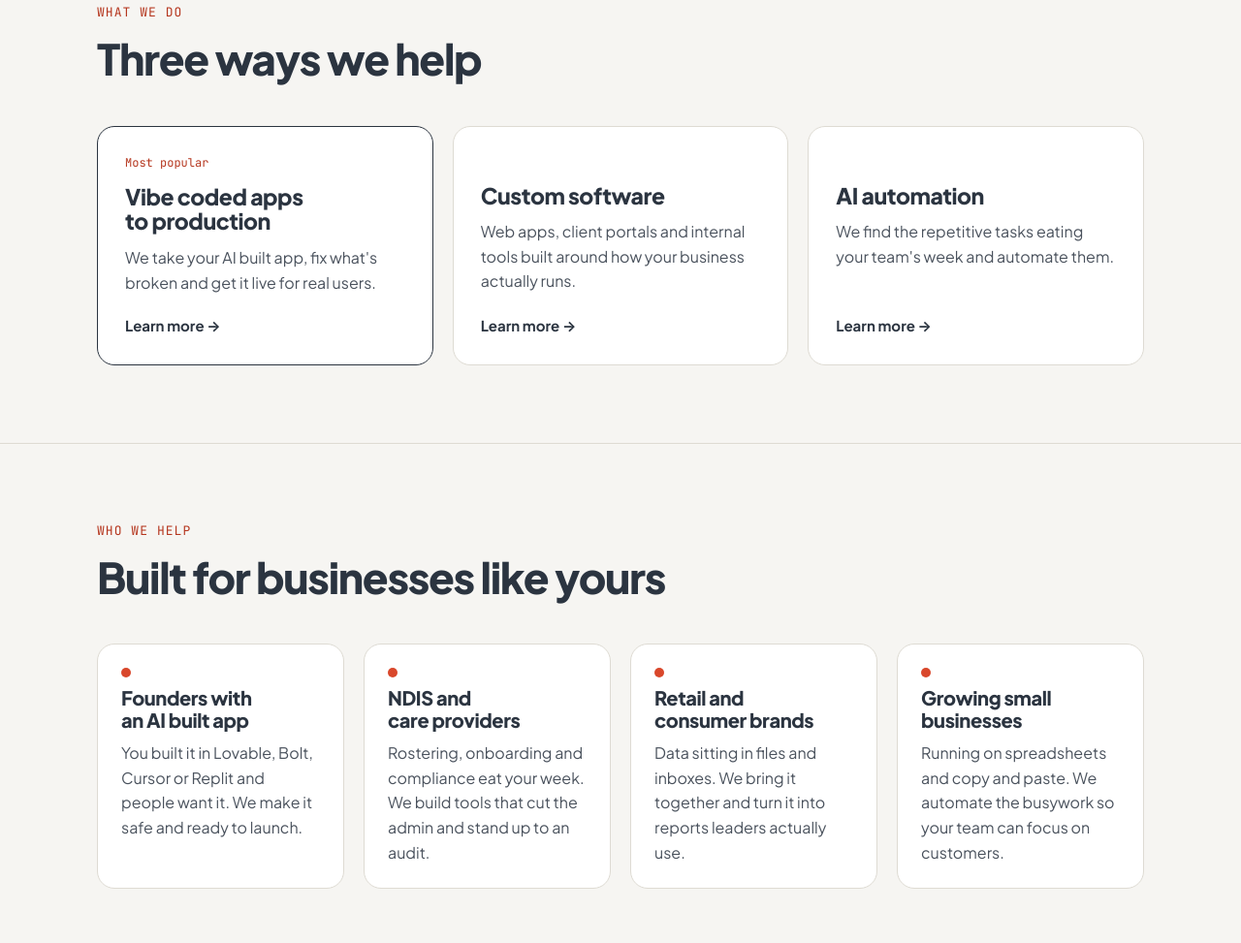
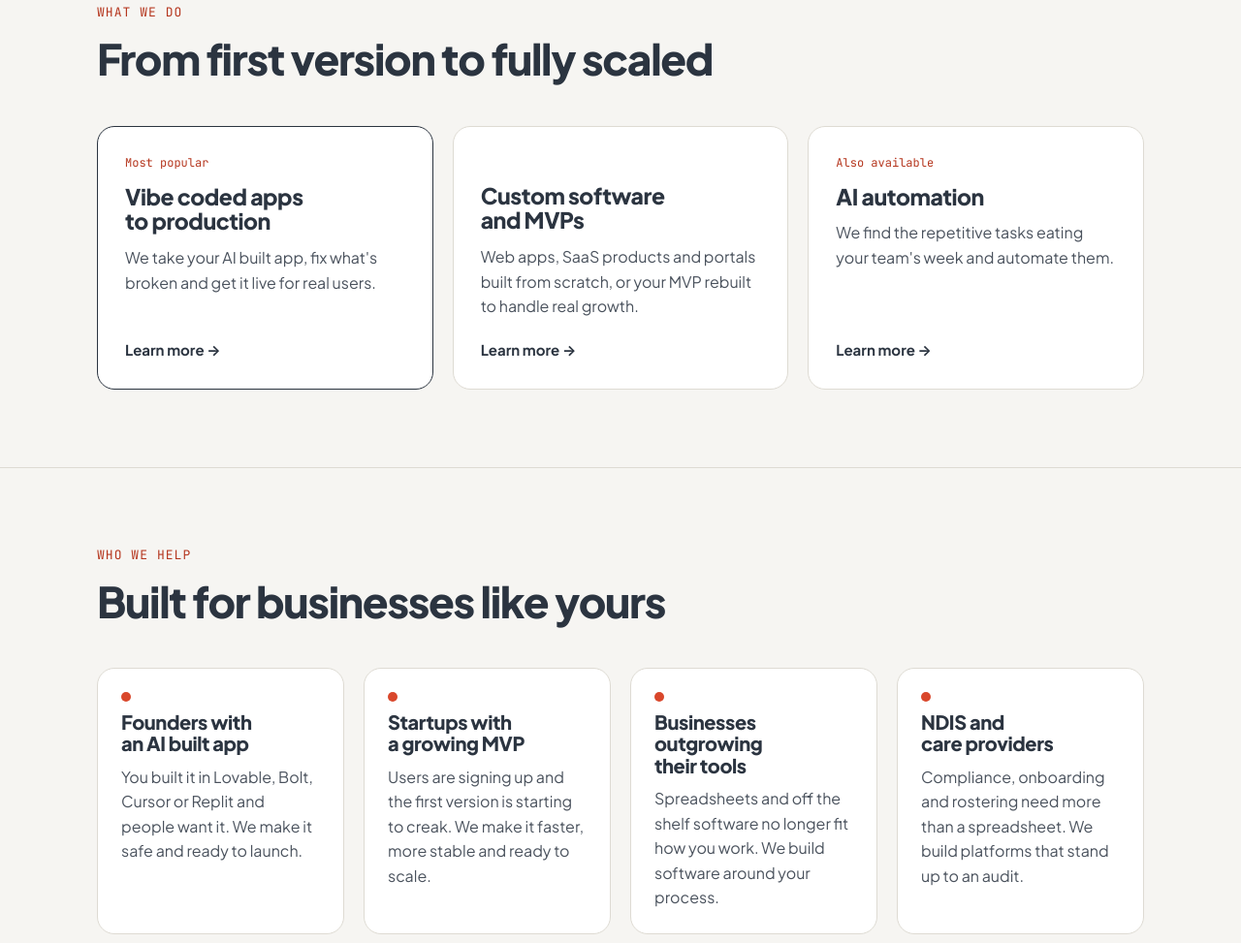
Before and after one commit to taimoor37/brolgo-site, a plain HTML site: page index.html in a window 1280 px wide. Shown: the part 759-1732 px from the top of the page at 97% size. Drawn offline with Linux system fonts and the light colour scheme.

Commit message:
Lead with custom software and MVP scaling, make AI automation secondary

```diff
--- a/index.html
+++ b/index.html
@@ -3,16 +3,16 @@
 <head>
 <meta charset="utf-8">
 <meta name="viewport" content="width=device-width, initial-scale=1, viewport-fit=cover">
-<title>Brolgo | Software and AI automation</title>
-<meta name="description" content="Brolgo takes vibe coded apps to production, builds custom software and sets up AI automation for Australian businesses.">
-<meta property="og:title" content="Brolgo | Software and AI automation">
-<meta property="og:description" content="Brolgo takes vibe coded apps to production, builds custom software and sets up AI automation for Australian businesses.">
+<title>Brolgo | Custom software and MVP development, Brisbane</title>
+<meta name="description" content="Brolgo builds custom software and takes vibe coded apps and MVPs to production, then helps them scale. Brisbane based, working with businesses across Australia.">
+<meta property="og:title" content="Brolgo | Custom software and MVP development, Brisbane">
+<meta property="og:description" content="Brolgo builds custom software and takes vibe coded apps and MVPs to production, then helps them scale. Brisbane based, working with businesses across Australia.">
 <meta property="og:type" content="website">
 <link rel="canonical" href="https://brolgo.com.au/">
 <meta property="og:url" content="https://brolgo.com.au/">
 <meta property="og:site_name" content="Brolgo">
 <meta property="og:locale" content="en_AU">
-<script type="application/ld+json">{"@context": "https://schema.org", "@type": "ProfessionalService", "name": "Brolgo", "url": "https://brolgo.com.au/", "logo": "https://brolgo.com.au/apple-touch-icon.png", "image": "https://brolgo.com.au/apple-touch-icon.png", "description": "Software and AI automation for Australian businesses. We take vibe coded apps to production, build custom software and set up AI automation.", "email": "info@brolgo.com.au", "telephone": "+61 492 829 450", "address": {"@type": "PostalAddress", "addressLocality": "Brisbane", "addressRegion": "QLD", "addressCountry": "AU"}, "areaServed": {"@type": "Country", "name": "Australia"}, "founder": {"@type": "Person", "name": "Taimoor Ahmed"}, "sameAs": ["https://www.linkedin.com/company/brolgo"], "makesOffer": {"@type": "Offer", "name": "App production review", "price": "990", "priceCurrency": "AUD", "url": "https://brolgo.com.au/services#review-offer"}}</script>
+<script type="application/ld+json">{"@context": "https://schema.org", "@type": "ProfessionalService", "name": "Brolgo", "url": "https://brolgo.com.au/", "logo": "https://brolgo.com.au/apple-touch-icon.png", "image": "https://brolgo.com.au/apple-touch-icon.png", "description": "Custom software for Australian businesses. We take vibe coded apps and MVPs to production, build software from scratch and help it scale.", "email": "info@brolgo.com.au", "telephone": "+61 492 829 450", "address": {"@type": "PostalAddress", "addressLocality": "Brisbane", "addressRegion": "QLD", "addressCountry": "AU"}, "areaServed": {"@type": "Country", "name": "Australia"}, "founder": {"@type": "Person", "name": "Taimoor Ahmed"}, "sameAs": ["https://www.linkedin.com/company/brolgo"], "makesOffer": {"@type": "Offer", "name": "App production review", "price": "990", "priceCurrency": "AUD", "url": "https://brolgo.com.au/services#review-offer"}}</script>
 <link rel="icon" type="image/svg+xml" href="favicon.svg">
 <link rel="apple-touch-icon" href="apple-touch-icon.png">
 <link rel="preconnect" href="https://fonts.googleapis.com">
@@ -52,7 +52,7 @@
   <div class="hero">
     <div class="wrap">
       <div>
-        <p class="eyebrow">Software and AI automation · Australia</p>
+        <p class="eyebrow">Custom software · Brisbane</p>
         <h1 style="margin-top:16px">Your vibe coded app, <em>live and working.</em></h1>
         <p class="lead">You built something with Cursor, Lovable, Bolt or Replit. It works on your laptop. We make it secure, stable and ready for real customers, then keep it running.</p>
         <div class="ctas">
@@ -80,7 +80,7 @@
     <div class="wrap">
       <div class="sec-head">
         <p class="eyebrow">What we do</p>
-        <h2>Three ways we help</h2>
+        <h2>From first version to fully scaled</h2>
       </div>
       <div class="services">
         <a class="svc lead-svc" href="/services#vibe">
@@ -91,12 +91,12 @@
         </a>
         <a class="svc" href="/services#custom">
           <p class="tag"></p>
-          <h3>Custom software</h3>
-          <p>Web apps, client portals and internal tools built around how your business actually runs.</p>
+          <h3>Custom software and MVPs</h3>
+          <p>Web apps, SaaS products and portals built from scratch, or your MVP rebuilt to handle real growth.</p>
           <span class="go">Learn more →</span>
         </a>
         <a class="svc" href="/services#automation">
-          <p class="tag"></p>
+          <p class="tag">Also available</p>
           <h3>AI automation</h3>
           <p>We find the repetitive tasks eating your team's week and automate them.</p>
           <span class="go">Learn more →</span>
@@ -117,16 +117,16 @@
           <p>You built it in Lovable, Bolt, Cursor or Replit and people want it. We make it safe and ready to launch.</p>
         </div>
         <div class="who-card">
-          <h3>NDIS and care providers</h3>
-          <p>Rostering, onboarding and compliance eat your week. We build tools that cut the admin and stand up to an audit.</p>
+          <h3>Startups with a growing MVP</h3>
+          <p>Users are signing up and the first version is starting to creak. We make it faster, more stable and ready to scale.</p>
         </div>
         <div class="who-card">
-          <h3>Retail and consumer brands</h3>
-          <p>Data sitting in files and inboxes. We bring it together and turn it into reports leaders actually use.</p>
+          <h3>Businesses outgrowing their tools</h3>
+          <p>Spreadsheets and off the shelf software no longer fit how you work. We build software around your process.</p>
         </div>
         <div class="who-card">
-          <h3>Growing small businesses</h3>
-          <p>Running on spreadsheets and copy and paste. We automate the busywork so your team can focus on customers.</p>
+          <h3>NDIS and care providers</h3>
+          <p>Compliance, onboarding and rostering need more than a spreadsheet. We build platforms that stand up to an audit.</p>
         </div>
       </div>
     </div>
@@ -239,13 +239,13 @@
         <circle cx="60" cy="66" r="18" fill="none" stroke="currentColor" stroke-width="12"></circle>
       </svg><span>rolgo</span>
       </a>
-      <p>Software and AI automation for Australian businesses. We take vibe coded apps to production, build custom software and automate the busywork.</p>
+      <p>Custom software for Australian businesses. We take vibe coded apps and MVPs to production, build software from scratch and help it scale.</p>
     </div>
     <div>
       <h3>Services</h3>
       <ul>
         <li><a href="/services#vibe">Vibe coded apps to production</a></li>
-        <li><a href="/services#custom">Custom software</a></li>
+        <li><a href="/services#custom">Custom software and MVPs</a></li>
         <li><a href="/services#automation">AI automation</a></li>
       </ul>
     </div>
```
Also changed, not shown: 404.html (+2 -2 lines), about.html (+5 -5 lines), contact.html (+5 -5 lines), insights-ai-automation-examples.html (+2 -2 lines), insights-app-development-cost-australia.html (+2 -2 lines), insights-launch-checklist.html (+2 -2 lines), insights-lovable-app-security.html (+2 -2 lines), insights-lovable-vs-bolt-vs-replit.html (+2 -2 lines), insights-spreadsheet-to-software.html (+2 -2 lines), insights-what-to-automate.html (+2 -2 lines), insights.html (+2 -2 lines), services.html (+10 -9 lines), thanks.html (+2 -2 lines), work.html (+2 -2 lines).
